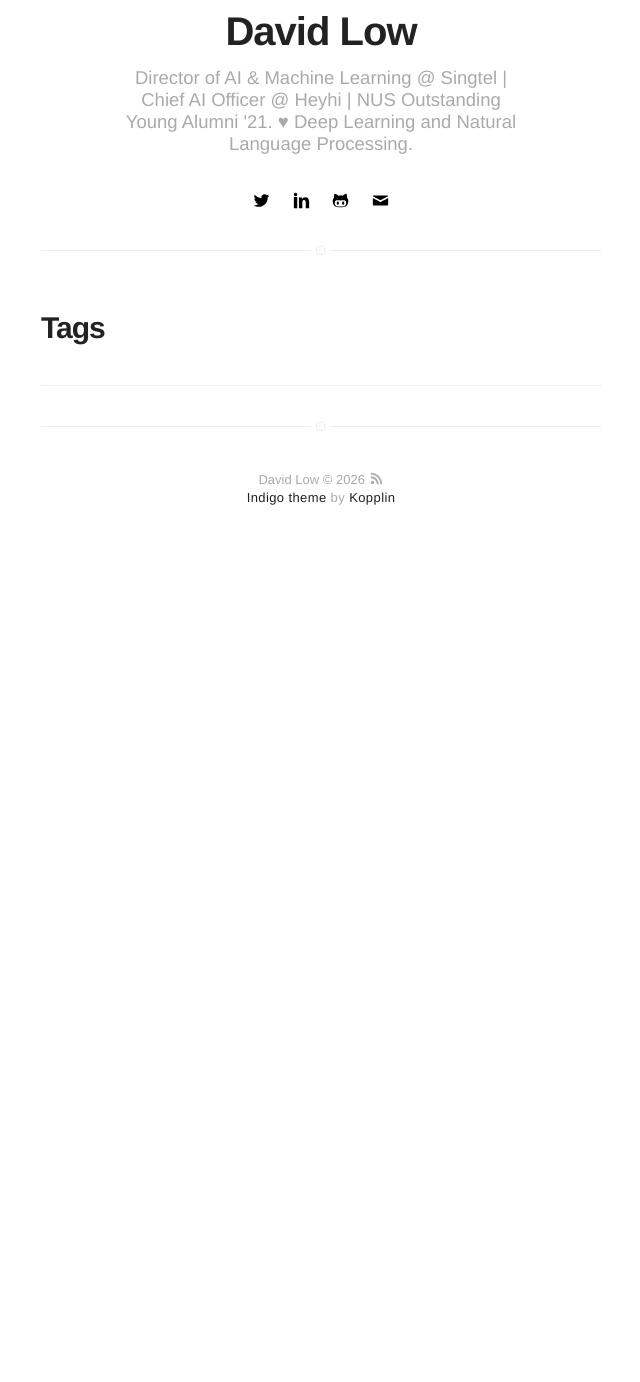
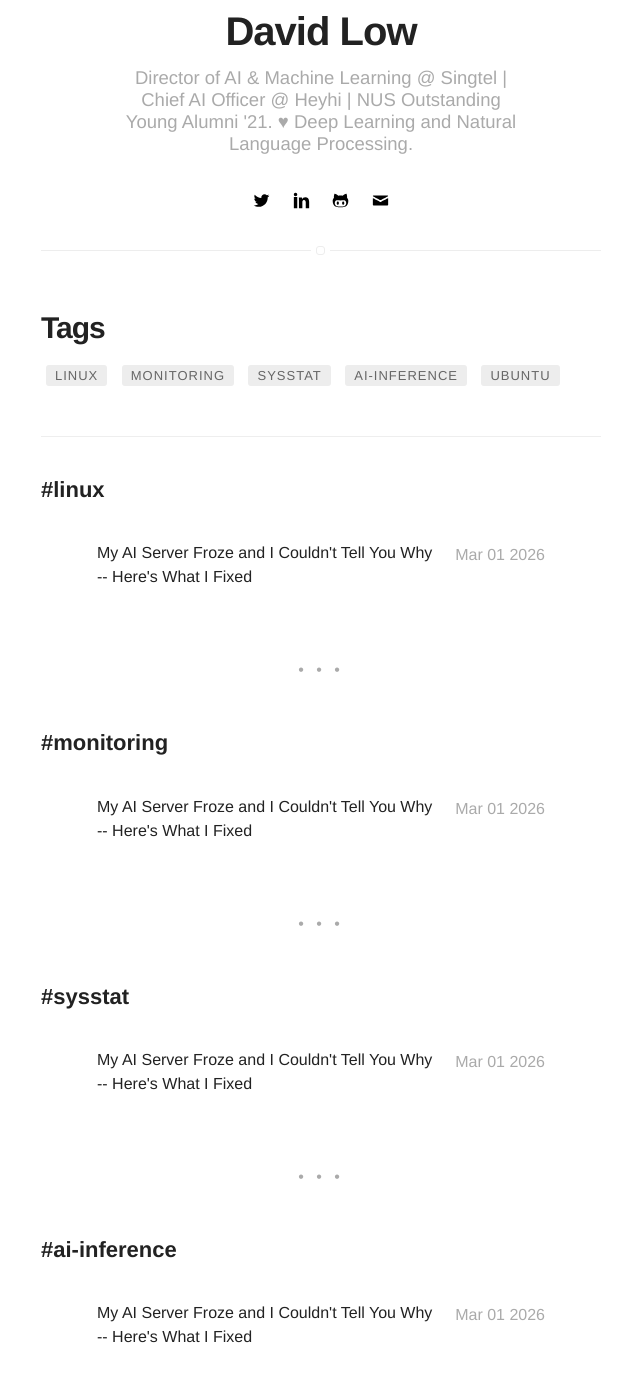
Before and after one commit to davidlowjw/davidlowjw.github.io, a Jekyll site: the page built from tags.html, in a window 1280 px wide and 1400 px high, scrolled down 270 px. Shown: the top 1382 px of the window, without its empty margins (319-959 px from the left). Built offline with Jekyll 4.4.1, drawn with Linux system fonts in a browser that asks for light colours; before the commit the page ends 900 px from its top, so only the background shows below that; part of the change alters nothing that is shown; some of the changed text lies outside the part shown.

Commit message:
Add first blog post: monitoring local AI inference server with sysstat
- Configure author block in _config.yml for post attribution
- Article covers 1-minute sysstat setup for CPU/RAM monitoring on Ubuntu

Made-with: Cursor

```diff
--- a/_config.yml
+++ b/_config.yml
@@ -54,19 +54,13 @@ github: davidlowjw
 # lanyrd: mylanyrd
 email: davidlowjw@gmail.com
 
-# authors:
-#     johndoe:
-#         name: John Doe
-#         bio: A Man who travels the world eating noodles
-#         external-image: false
-#         picture: assets/images/profile.jpg
-#         twitter: johndoe
-#     jamesfoster:
-#         name: James Foster
-#         bio: A Man who develops software with coffee
-#         external-image: false
-#         picture: assets/images/james.jpg
-#         twitter: jamesfoster
+authors:
+    davidlow:
+        name: David Low
+        bio: Director of AI & Machine Learning @ Singtel | Chief AI Officer @ Heyhi
+        external-image: false
+        picture: assets/images/profile_pic.jpg
+        twitter: davidlowjw
 
 # do you want a larger site? change the option below
 # options: [normal, large] | default: normal
--- /dev/null
+++ b/_posts/2026-03-01-my-ai-server-froze-and-i-couldnt-tell-you-why.markdown
@@ -0,0 +1,228 @@
+---
+title: "My AI Server Froze and I Couldn't Tell You Why -- Here's What I Fixed"
+layout: post
+date: 2026-03-01 21:00
+tag:
+- linux
+- monitoring
+- sysstat
+- ai-inference
+- ubuntu
+category: blog
+author: davidlow
+description: "How a real system freeze on my local AI inference server led me to set up 1-minute sysstat monitoring -- and why every local LLM setup needs it."
+headerImage: false
+hidden: false
+---
+
+Recently, my home AI inference server -- a GMKTEC EVO X2 AI Mini PC powered by an AMD Ryzen AI MAX+ 395 with 128 GB of unified LPDDR5X memory -- silently froze after 49 hours of uptime. No warning. No crash dump. No kernel panic. The system journal, which faithfully records every event on a Linux machine, just... stopped. One moment it was logging a routine data collection. Twenty minutes later, I was standing at the machine holding the power button.
+
+SSH was dead. The network was unreachable. My first instinct was to blame a network outage or maybe overheating. But when I sat down to investigate after the hard reboot, neither turned out to be true. Temperature had been a cool 37°C. Memory was only 15% utilized. There was no out-of-memory event, no thermal throttle, nothing obvious.
+
+What ultimately cracked the case was `sysstat` -- a system monitoring tool that had been quietly running in the background, recording CPU and memory snapshots every 10 minutes. Those snapshots were the **only** forensic data that survived the freeze. They let me rule out overheating and memory exhaustion, and narrow the root cause down to a kernel workqueue deadlock that had been progressively worsening over two days.
+
+The diagnosis was a success. But it also exposed a gap: 10-minute intervals are coarse. The memory readings jumped straight from "everything's fine" to "LINUX RESTART." If I'd had 1-minute resolution, I might have caught the degradation pattern in real time -- or at least had a much sharper picture of the minutes leading up to the hang.
+
+So I fixed that. Here's how, and why you should too.
+
+---
+
+## Why This Matters If You Run Local AI
+
+More of us are running large language models on our own hardware. Whether you're serving a model through Ollama, running inference with llama.cpp, or hosting a vLLM endpoint for your team, the appeal is clear: no API costs, full control, your data stays local.
+
+But unlike a managed cloud GPU instance, nobody is monitoring your local server for you. There's no CloudWatch dashboard, no PagerDuty alert, no auto-scaling safety net. When something goes wrong at 11 PM on a Tuesday, the first sign is usually "I can't reach the machine anymore."
+
+AI inference workloads are also **bursty** in a way that traditional server loads aren't. A large model loading into memory can consume 60 GB of RAM in seconds. A batch of concurrent requests can pin every CPU core while the model generates tokens. These spikes happen fast, and they resolve fast. A monitoring system that samples every 10 minutes will miss most of them entirely.
+
+My GMKTEC EVO X2 runs an AMD Ryzen AI MAX+ 395 with 128 GB of unified LPDDR5X memory and an integrated Radeon 8060S GPU with 40 compute units. Thanks to AMD's Variable Graphics Memory, the GPU can dynamically claim up to 96 GB of that shared memory pool as VRAM -- enough to load a 70B-parameter model entirely on-device. It's not a datacenter machine -- it sits on my desk. But it runs real workloads, and when it goes down, I need to know why. That's the whole point of monitoring: not pretty graphs, but **answers after something goes wrong**.
+
+---
+
+## What is sysstat?
+
+Think of `sysstat` as your Linux machine's flight recorder. Just like the black box on an aircraft continuously records flight data so investigators can reconstruct what happened after an incident, `sysstat` continuously records system performance data -- CPU usage, memory utilization, disk I/O, network throughput, and more -- so you can look back and see exactly what was happening at any point in time.
+
+The good news: if you're running Ubuntu (or most Debian-based distributions), `sysstat` is likely already installed. You can check with:
+
+{% highlight bash %}
+dpkg -l | grep sysstat
+{% endhighlight %}
+
+Under the hood, `sysstat` is a collection of tools that work together:
+
+- **`sadc`** (System Activity Data Collector) -- the engine. It reads performance counters from the kernel and writes them to a binary data file. You never run this directly.
+- **`sa1`** -- a wrapper that tells `sadc` to take a snapshot. This is what runs on a schedule.
+- **`sa2`** -- generates daily summary reports from the collected data.
+- **`sar`** (System Activity Reporter) -- your main interface. This is the command you use to query historical data: "show me CPU usage from last Thursday between 7 PM and midnight."
+
+The data lives in `/var/log/sysstat/`, with one binary file per day named `saDD` (where DD is the day of the month -- `sa25` for the 25th, for example). By default, files are retained for 7 days and then cleaned up automatically.
+
+Out of the box on Ubuntu, `sysstat` collects a snapshot every **10 minutes** and records a **basic set of metrics** -- CPU, memory, swap, and disk I/O. That's a reasonable default for a general-purpose server, but it's not enough for our use case. We want:
+
+1. **1-minute intervals** -- fine enough to catch the bursty spikes that AI workloads produce.
+2. **All available metrics** -- adding network interfaces, interrupts, power management, hugepages, and more on top of the basics.
+
+Both of these are simple configuration changes. No new software to install.
+
+---
+
+## The Setup: Three Changes, Five Minutes
+
+There are three things to change, and I'll explain why each one matters.
+
+### Step 1: Override the collection timer to 1 minute
+
+On modern Ubuntu, `sysstat` is triggered by a systemd timer called `sysstat-collect.timer`. By default, it fires every 10 minutes. We want every 1 minute.
+
+The right way to change a systemd timer's schedule is with a **drop-in override** -- a small config file that supplements the original without modifying it. This is important because the original file lives in `/usr/lib/systemd/system/` and belongs to the `sysstat` package. If you edit it directly, a future package update will overwrite your changes. Drop-in overrides live in `/etc/systemd/system/` and are always preserved.
+
+{% highlight bash %}
+sudo mkdir -p /etc/systemd/system/sysstat-collect.timer.d
+
+cat <<'EOF' | sudo tee /etc/systemd/system/sysstat-collect.timer.d/override.conf
+[Timer]
+OnCalendar=
+OnCalendar=*:*:00
+EOF
+{% endhighlight %}
+
+The first `OnCalendar=` (with no value) clears the default 10-minute schedule. The second line, `OnCalendar=*:*:00`, means "every hour, every minute, at second :00" -- i.e., once per minute.
+
+### Step 2: Switch from disk-only to full statistics
+
+The default configuration in `/etc/sysstat/sysstat` sets `SADC_OPTIONS="-S DISK"`, which adds block device statistics to the basic collection but still misses network interfaces, interrupts, power management, and other extended metrics. We want everything.
+
+{% highlight bash %}
+sudo sed -i 's/^SADC_OPTIONS="-S DISK"/SADC_OPTIONS="-S XALL"/' /etc/sysstat/sysstat
+{% endhighlight %}
+
+The `-S XALL` flag enables collection of all available statistics: CPU utilization, memory usage, swap, network interfaces, NFS, sockets, hugepages, power management, and more. The storage overhead is minimal -- roughly 5-6 MB per day, or about 40 MB for a full week of 1-minute data.
+
+### Step 3: Disable the legacy cron job
+
+Here's a subtlety that's easy to miss. On Ubuntu 24.04, `sysstat` ships with **both** a systemd timer and a cron job, and both are active by default. The cron job runs at 5-minute offsets (`:05`, `:15`, `:25`, ...) while the timer runs on the tens (`:00`, `:10`, `:20`, ...). Together they produce a sample every 5 minutes -- but they're not aware of each other, and with our 1-minute timer, the cron becomes redundant noise.
+
+{% highlight bash %}
+sudo sed -i 's|^5-55/10|#5-55/10|' /etc/cron.d/sysstat
+{% endhighlight %}
+
+This comments out the cron schedule line, leaving the systemd timer as the sole driver.
+
+### Apply the changes
+
+{% highlight bash %}
+sudo systemctl daemon-reload
+sudo systemctl restart sysstat-collect.timer
+{% endhighlight %}
+
+### Verify
+
+{% highlight bash %}
+systemctl status sysstat-collect.timer
+{% endhighlight %}
+
+You should see the drop-in override listed and a `Trigger` timestamp roughly 1 minute in the future. After a couple of minutes, confirm data is flowing:
+
+{% highlight bash %}
+sar -u | tail -5
+{% endhighlight %}
+
+The timestamps should be 1 minute apart:
+
+{% highlight text %}
+08:55:02 PM     all      0.20      0.00      0.19      0.19      0.00     99.43
+08:56:11 PM     all      0.21      0.00      0.19      0.19      0.00     99.42
+08:57:11 PM     all      0.20      0.00      0.18      0.20      0.00     99.42
+08:58:02 PM     all      0.19      0.00      0.19      0.19      0.00     99.42
+08:59:01 PM     all      0.19      0.00      0.19      0.19      0.00     99.43
+{% endhighlight %}
+
+That's it. Five minutes of work, and your machine now records a comprehensive performance snapshot every minute, automatically, surviving reboots, with 7-day retention and zero ongoing maintenance.
+
+---
+
+## Reading the Data: sar in Practice
+
+Having the data is only useful if you can query it. Here's a quick tour of the commands you'll actually use.
+
+### CPU Utilization
+
+{% highlight bash %}
+sar -u
+{% endhighlight %}
+
+This shows today's CPU data. The columns that matter most:
+
+| Column | What it means |
+|---|---|
+| `%user` | Time spent on user-space processes (your applications, your model inference) |
+| `%system` | Time spent on kernel operations (memory management, I/O) |
+| `%iowait` | Time the CPU was idle while the system had an outstanding disk I/O request |
+| `%idle` | Time the CPU had nothing to do |
+
+For AI inference, watch `%user` (this is where your model runs) and `%iowait` (high values here mean your storage is a bottleneck, possibly during model loading).
+
+### Memory Utilization
+
+{% highlight bash %}
+sar -r
+{% endhighlight %}
+
+Key columns:
+
+| Column | What it means |
+|---|---|
+| `kbmemfree` | Truly free memory (not used for anything) |
+| `kbmemused` | Memory in active use |
+| `%memused` | Percentage of total memory in use |
+| `kbbuffers` / `kbcached` | Memory used by the kernel for disk caching (reclaimable under pressure) |
+
+When a large model loads, you'll see `%memused` jump sharply. If it climbs toward 90%+ and stays there, you're flirting with swap usage or OOM conditions.
+
+### Network
+
+{% highlight bash %}
+sar -n DEV
+{% endhighlight %}
+
+Useful if you're serving inference over the network and want to see traffic patterns -- or if you need to confirm the network was actually active before an incident, as I did during my freeze investigation.
+
+### Querying Historical Data
+
+This is where `sar` really shines for post-incident analysis. You're not limited to today's data.
+
+{% highlight bash %}
+# Show CPU usage from a specific date (the 25th of the current month)
+sar -u -f /var/log/sysstat/sa25
+
+# Show memory usage in a specific time window
+sar -r -s 19:00:00 -e 23:30:00
+
+# Combine both: memory on Feb 25, 7 PM to 11:30 PM
+sar -r -f /var/log/sysstat/sa25 -s 19:00:00 -e 23:30:00
+{% endhighlight %}
+
+During my freeze investigation, this exact capability is what ruled out an out-of-memory condition. The `sar -r` output from that evening showed memory usage steady at 14-15%, right up until the journal stopped. No spike, no leak, no OOM. That single query eliminated an entire class of hypotheses and redirected the investigation toward the kernel.
+
+With 1-minute resolution, these queries become even more valuable. Instead of seeing six data points in the final hour before an incident, you get sixty.
+
+---
+
+## What's Next
+
+There's one blind spot this setup doesn't cover: **GPU and VRAM**.
+
+If you're running model inference on a GPU -- whether discrete or an integrated one like the Radeon 8060S on my GMKTEC EVO X2 -- you'll want to track GPU utilization and VRAM pressure. The Ryzen AI MAX+ 395 can allocate up to 96 GB of unified memory as VRAM, so knowing how much is actually in use matters. sysstat doesn't collect GPU metrics, but on AMD systems, the kernel exposes them through sysfs files that are trivial to read and log.
+
+A natural next step would be a lightweight script on a systemd timer that reads these sysfs values every minute and appends them to a CSV -- the same philosophy as the sysstat setup: no new dependencies, minimal overhead, data that survives reboots. If your needs eventually grow beyond historical forensics into real-time dashboards and alerting, Prometheus + Grafana is the well-trodden path. But for a single local inference server, the approach in this article is hard to beat for simplicity-to-value ratio.
+
+---
+
+## The Bottom Line
+
+Running a local AI inference server is one of the most rewarding things you can do as a practitioner. But "local" means "your responsibility." When something goes wrong -- and it will -- the quality of your monitoring determines whether you spend twenty minutes diagnosing the problem or twenty hours guessing.
+
+`sysstat` is already on your machine. The setup takes five minutes. The storage cost is negligible. And the next time your server hangs at 11 PM, those 1-minute snapshots might be the only evidence that survives.
+
+The best time to set up monitoring is before you need it. The second best time is now.
```
